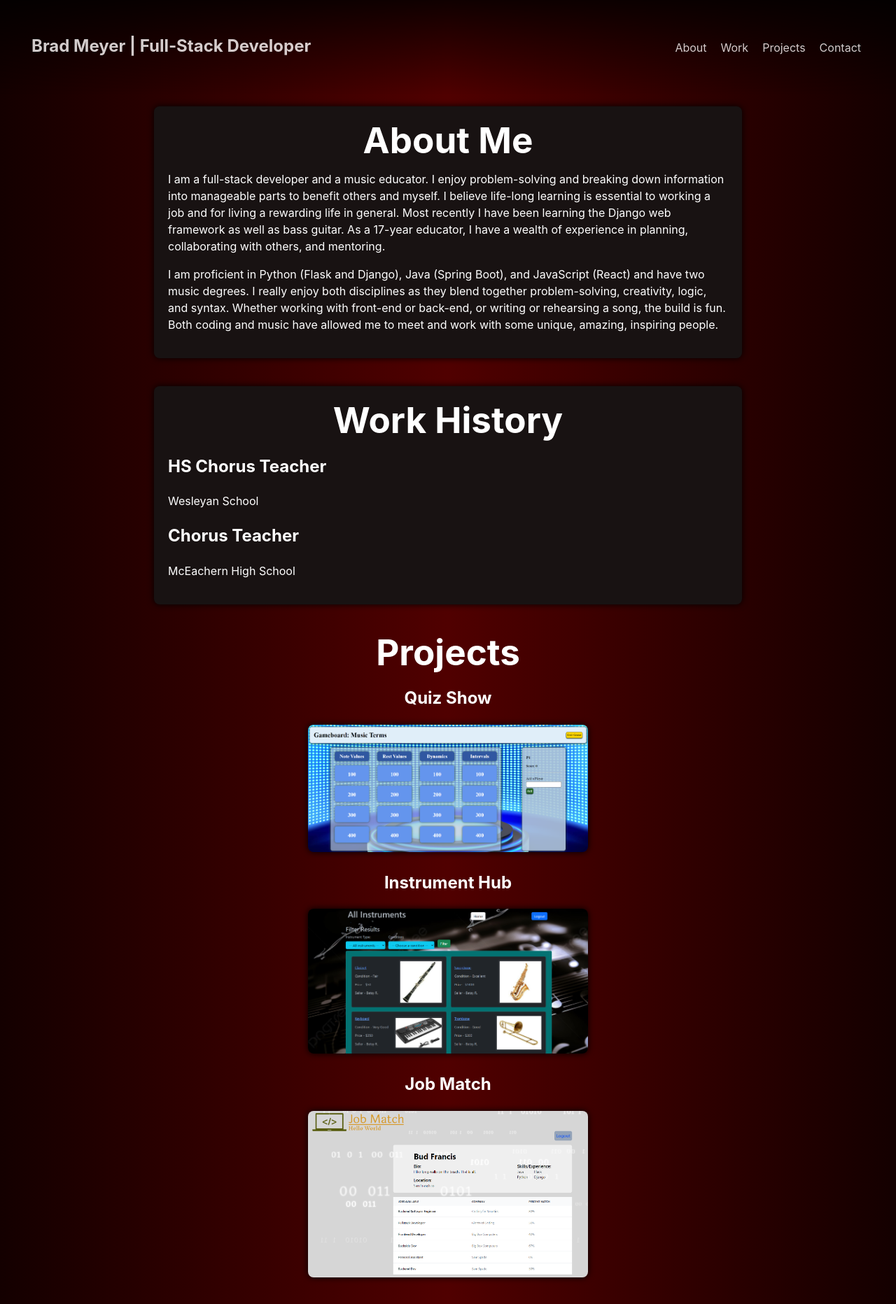
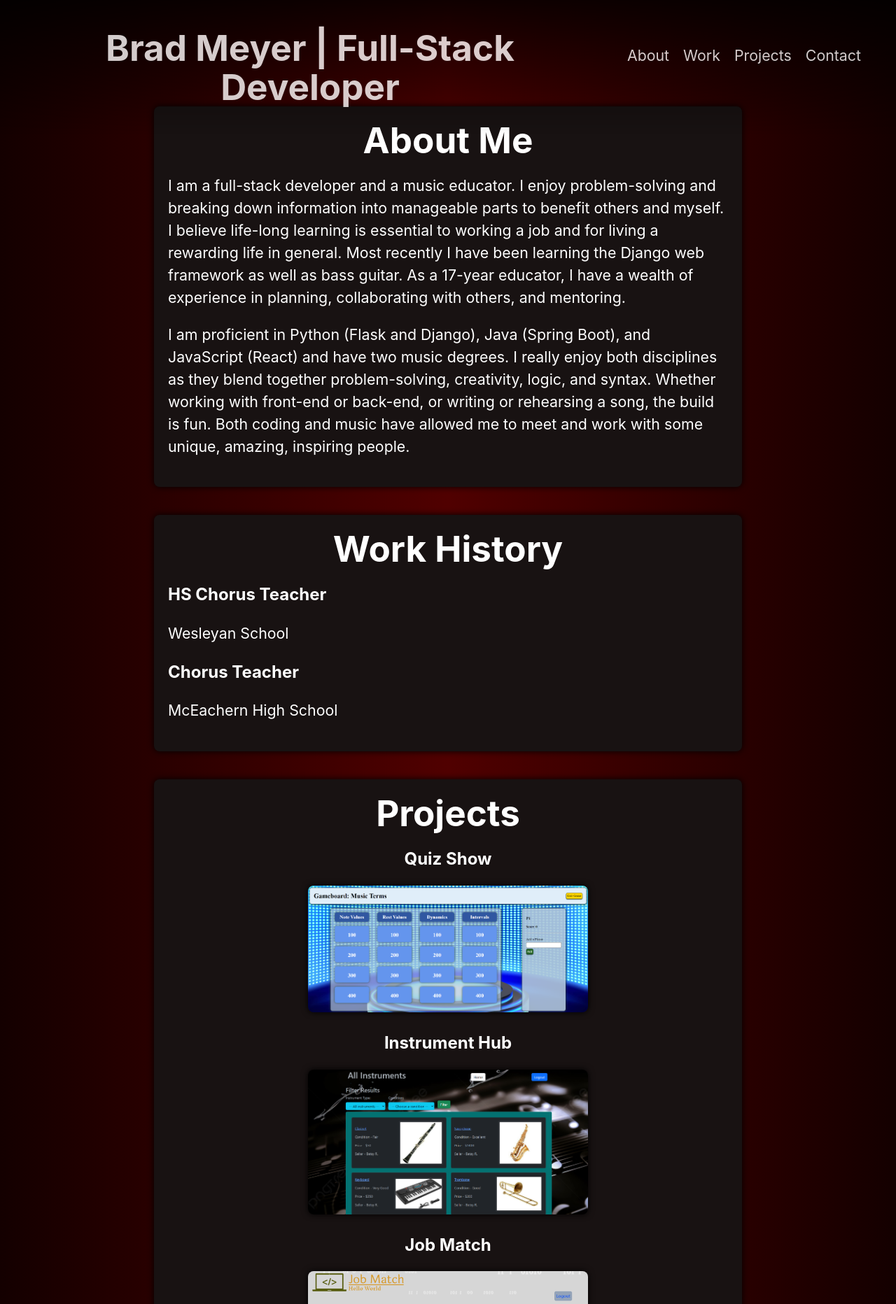
Before and after one commit to Wbradmeyer/vitePortfolio, a Vue app: page / in a window 1280 px wide. Shown: the top 1864 px of the page at 70% size. Built offline with nearby package versions, Linux system fonts and the light colour scheme.

Commit message:
add proj card, font 16

```diff
--- a/src/components/AboutMe.vue
+++ b/src/components/AboutMe.vue
@@ -34,4 +34,8 @@
         max-width: 800px;
         box-shadow: 0px 0px 10px black;
     }
+
+    p {
+        font-size: 16pt;
+    }
 </style>
--- a/src/components/NavBar.vue
+++ b/src/components/NavBar.vue
@@ -6,7 +6,7 @@ import { ref } from 'vue'
 <template>
   <div class="nav">
     <div style="padding-left: 40px;">
-      <h2>Brad Meyer | Full-Stack Developer</h2>
+      <h1>Brad Meyer | Full-Stack Developer</h1>
     </div>
     <div style="padding-right: 40px;">
       <ul class="nav_links">
@@ -48,5 +48,6 @@ h2 {
 .link {
   text-decoration: none;
   margin: 0px 10px;
+  font-size: 16pt;
 }
 </style>
--- a/src/components/Projects.vue
+++ b/src/components/Projects.vue
@@ -24,6 +24,11 @@
 <style>
     .projects {
         margin: 40px 0px;
+        background-color: rgb(24, 18, 18);
+        padding: 20px;
+        border-radius: 8px;
+        max-width: 800px;
+        box-shadow: 0px 0px 10px black;
     }
 
     .project.pic {
```
